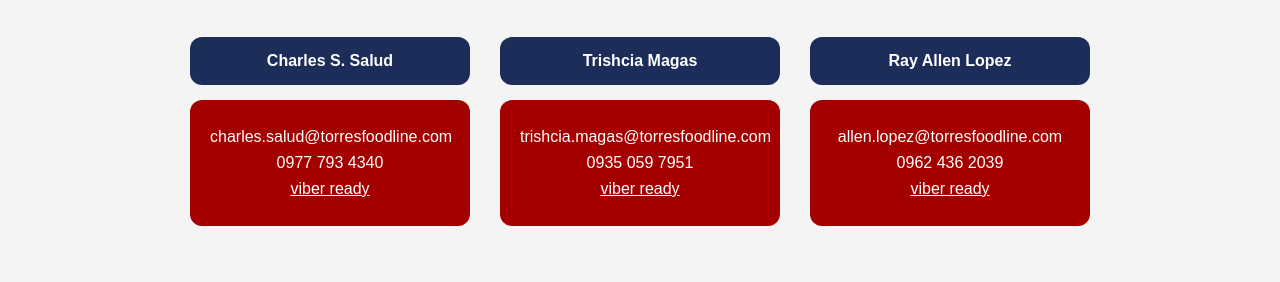
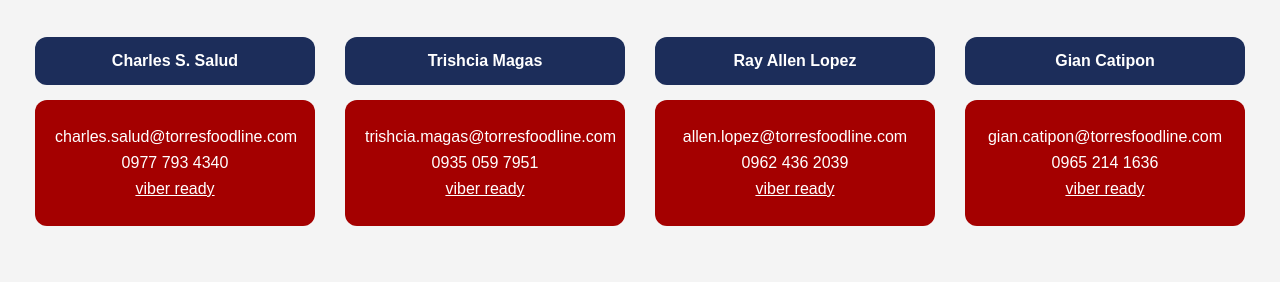
Before and after one commit to torresfoodline/torresfoodline, a plain HTML site: page contactus.html in a window 1280 px wide. Shown: the part 670-952 px from the top of the page. Drawn offline with Linux system fonts and the light colour scheme.

Commit message:
Initial commit

```diff
--- a/aboutus.css
+++ b/aboutus.css
@@ -398,7 +398,7 @@ body {
   text-align: center;
   border-radius: 50px;
   margin-top: 50px;
-  margin-bottom: 50px;
+  margin-bottom: 70px;
 
 }
 
--- a/contactus.html
+++ b/contactus.html
@@ -71,6 +71,16 @@
                 <p class="viber">viber ready</p>
             </div>
         </div>
+
+         <!-- Person 4 -->
+        <div class="card reveal">
+            <div class="name">Gian Catipon</div>
+            <div class="info">
+                <p>gian.catipon@torresfoodline.com</p>
+                <p>0965 214 1636</p>
+                <p class="viber">viber ready</p>
+            </div>
+        </div>
     </div>
 </section>
 
```
